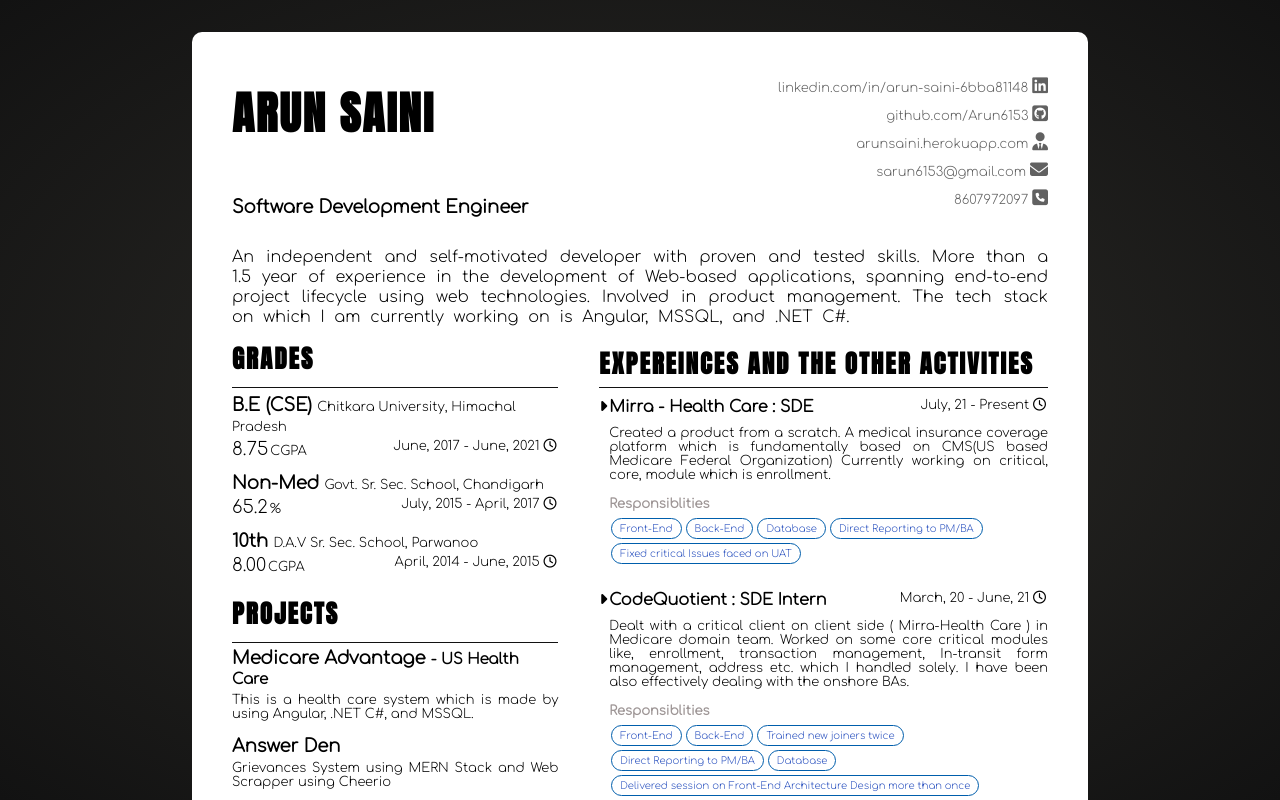
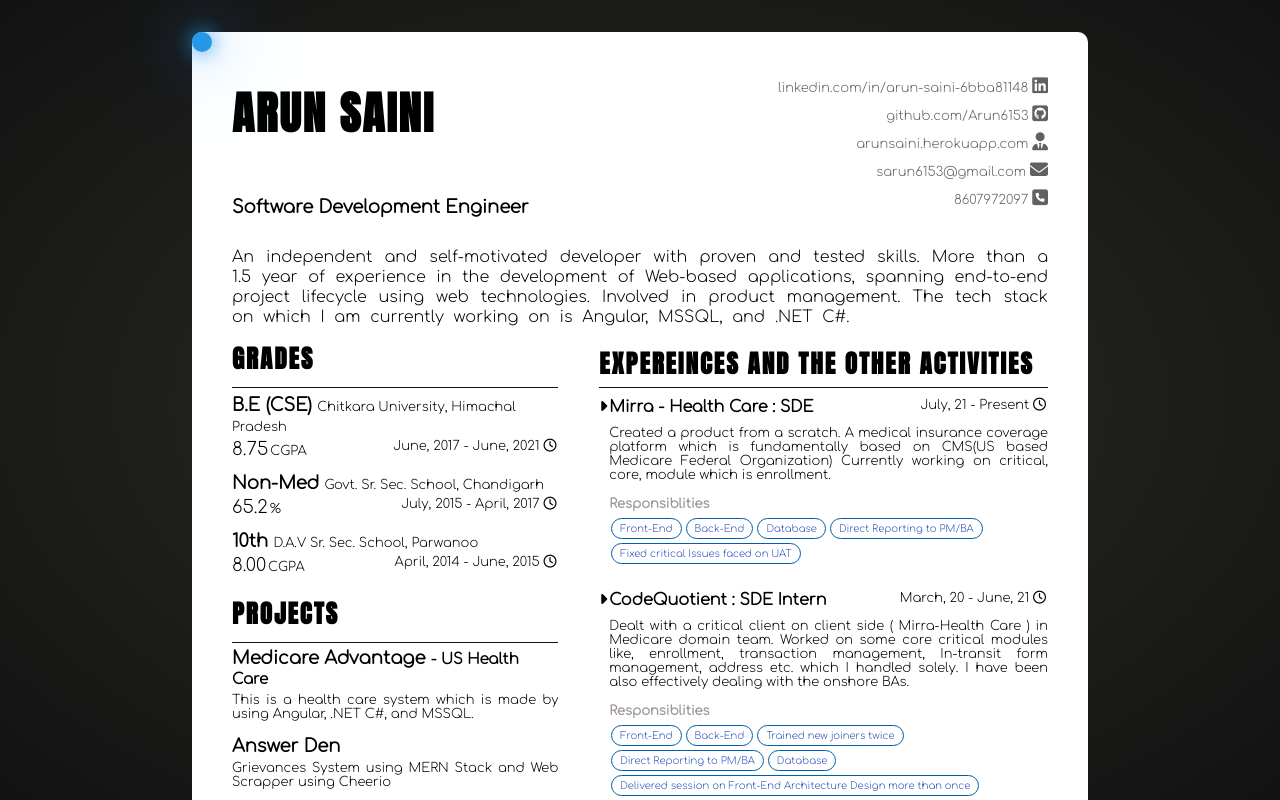
Before and after one commit to Arun6153/arunsaini, an Angular app: page / in a window 1280 px wide. Built offline with nearby package versions, Linux system fonts and the light colour scheme.

Commit message:
cursor renewed

```diff
--- a/src/app/components/landing-page/landing-page.component.html
+++ b/src/app/components/landing-page/landing-page.component.html
@@ -1,4 +1,5 @@
 <div class="god-container">
+<div class="cursor" #cursor></div>
   <div class="main-div">
     <!-- DEMOGRAPHIC INFORMATION -->
     <div class="demographic-section">
--- a/src/app/components/landing-page/landing-page.component.ts
+++ b/src/app/components/landing-page/landing-page.component.ts
@@ -1,4 +1,4 @@
-import { Component, OnInit } from '@angular/core';
+import { Component, ElementRef, OnInit, ViewChild } from '@angular/core';
 import * as constants from '../../_shared/constants';
 
 @Component({
@@ -10,10 +10,43 @@ export class LandingPageComponent implements OnInit {
 
   public constants = constants;
 
-  constructor() { }
+  @ViewChild("cursor", { read: ElementRef }) cursor: ElementRef;
+  public tempSelector:any;
+  constructor(elem:ElementRef) { }
 
   ngOnInit() {
 
   }
 
+  public ngAfterViewInit ():void
+  {
+    this.tempSelector = this.cursor.nativeElement;
+    var timeout;
+
+    //follow cursor on mousemove
+    document.addEventListener("mousemove", (e) => {
+      let x = e.pageX;
+      let y = e.pageY;
+
+      this.tempSelector.style.top = y + "px";
+      this.tempSelector.style.left = x + "px";
+      this.tempSelector.style.display = "block";
+
+      //cursor effects when mouse stopped
+      const mouseStopped = ()=>{
+        if(this.tempSelector)
+          this.tempSelector.style.display = "none";
+      };
+
+      clearTimeout(timeout);
+      timeout = setTimeout(mouseStopped, 1000);
+    });
+
+    //cursor effects when mouseout
+    document.addEventListener("mouseout", () => {
+      if(this.tempSelector)
+      this.tempSelector.style.display = "none";
+    });
+  }
+
 }
--- a/src/styles.css
+++ b/src/styles.css
@@ -64,3 +64,39 @@
   padding-top: 5px;
   padding-bottom: 5px;
 }
+
+
+/* CURSOR CSS */
+.cursor{
+  z-index: 999;
+  position: fixed !important;
+  background-color: #2696e8;
+  width: 20px;
+  height: 20px;
+  border-radius: 50%;
+  pointer-events: none;
+  box-shadow: 0 0 20px  #2696e8,
+              0 0 60px  #2696e8,
+              0 0 100px  #2696e8;
+  animation: colors 5s infinite;
+}
+
+
+@keyframes colors {
+  0%{
+    filter: hue-rotate(0deg);
+  }
+  100%{
+    filter: hue-rotate(360deg);
+  }
+}
+
+.cursor:befor{
+  content: '';
+  position: absolute;
+  background-color: #2696e8;
+  width: 50px;
+  height: 50px;
+  opacity: .2;
+  transform: translate(-30%,-30% );
+}
```
Also changed, not shown: src/app/components/landing-page/landing-page.component.css (line endings or trailing spaces).
